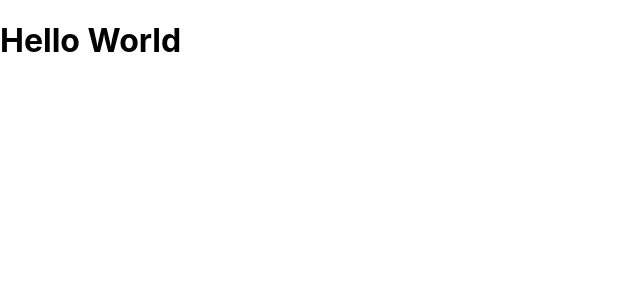
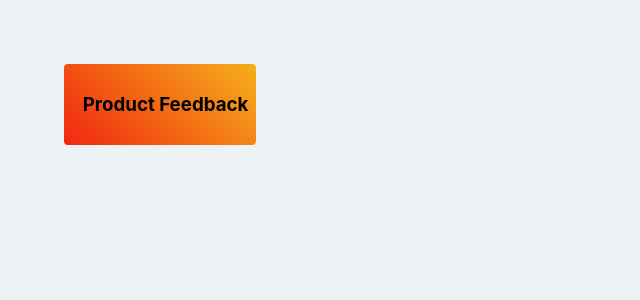
Before and after one commit to Necolanch/product-feedback, a React (Create React App) app in the folder react-files/: page / in a window 1280 px wide. Shown: the top 300 px of the page, without its empty margins (0-640 px from the left). Built offline with nearby package versions, Linux system fonts and the light colour scheme.

Commit message:
Style container of title area

```diff
--- a/react-files/src/App.js
+++ b/react-files/src/App.js
@@ -3,7 +3,7 @@ import TitlePiece from "./components/TitlePiece";
 function App() {
   return (
     <div className="App">
-      <TitlePiece titleText="Hello World"></TitlePiece>
+      <TitlePiece titleText="Product Feedback"></TitlePiece>
     </div>
   );
 }
--- a/react-files/src/components/TitlePiece.js
+++ b/react-files/src/components/TitlePiece.js
@@ -3,12 +3,23 @@ import styled from "styled-components";
 
 const TitlePiece = props =>{
     return(
+        <TitleBackground>
         <TitleText>{props.titleText}</TitleText>
+        </TitleBackground>
     )
 }
 
 export default TitlePiece;
 
-const TitleText=styled.h1`
+const TitleBackground=styled.div`
+background: linear-gradient(45deg, #f12711, #f5af19);
+width:15%;
+border-radius:.25em;
+margin:5% 0 0 5%;
+`;
+
+const TitleText=styled.h3`
 color:black;
+margin-left:1em;
+padding:15% 0 15% 0;
 `;
--- a/react-files/src/index.css
+++ b/react-files/src/index.css
@@ -1,4 +1,5 @@
 body {
+  background-color: #edf2f4;
   margin: 0;
   font-family: -apple-system, BlinkMacSystemFont, 'Segoe UI', 'Roboto', 'Oxygen',
     'Ubuntu', 'Cantarell', 'Fira Sans', 'Droid Sans', 'Helvetica Neue',
```
